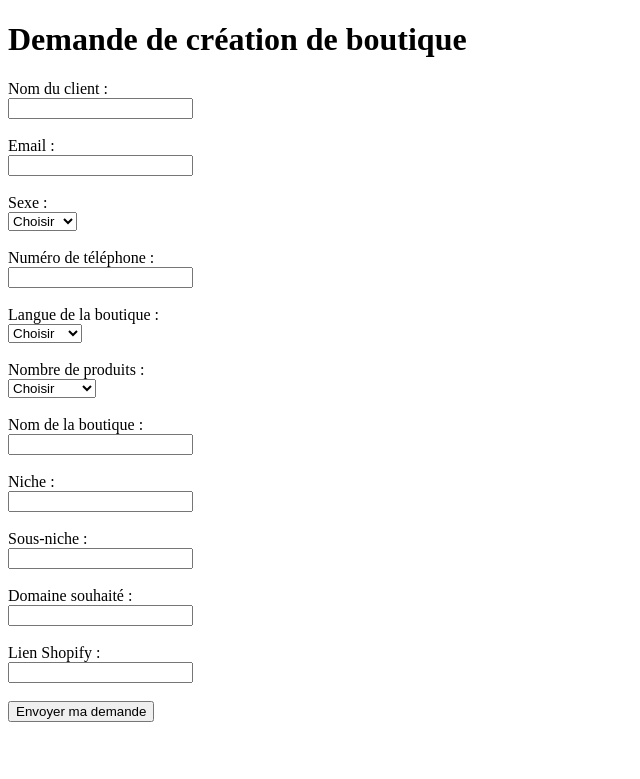
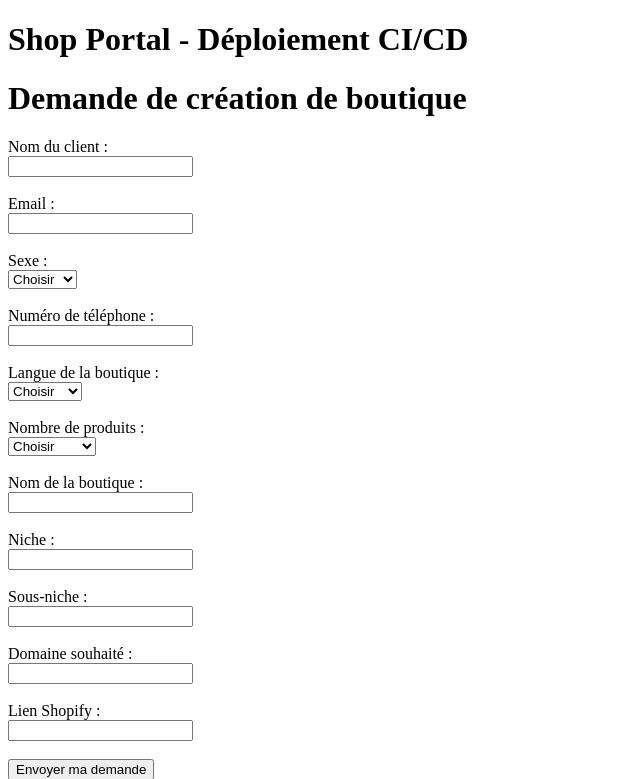
Before and after one commit to obouquiyou-code/shop-portal, a Flask app: page / in a window 1280 px wide. Shown: the top 779 px of the page, without its empty margins (0-640 px from the left). Run offline with Flask 3, Linux system fonts and the light colour scheme.

Commit message:
Test automatic CI CD

```diff
--- a/templates/index.html
+++ b/templates/index.html
@@ -6,7 +6,7 @@
     <title>Créer votre boutique</title>
 </head>
 <body>
-
+    <h1>Shop Portal - Déploiement CI/CD</h1>
     <h1>Demande de création de boutique</h1>
 
     <form method="POST" action="/create-shop">
```
